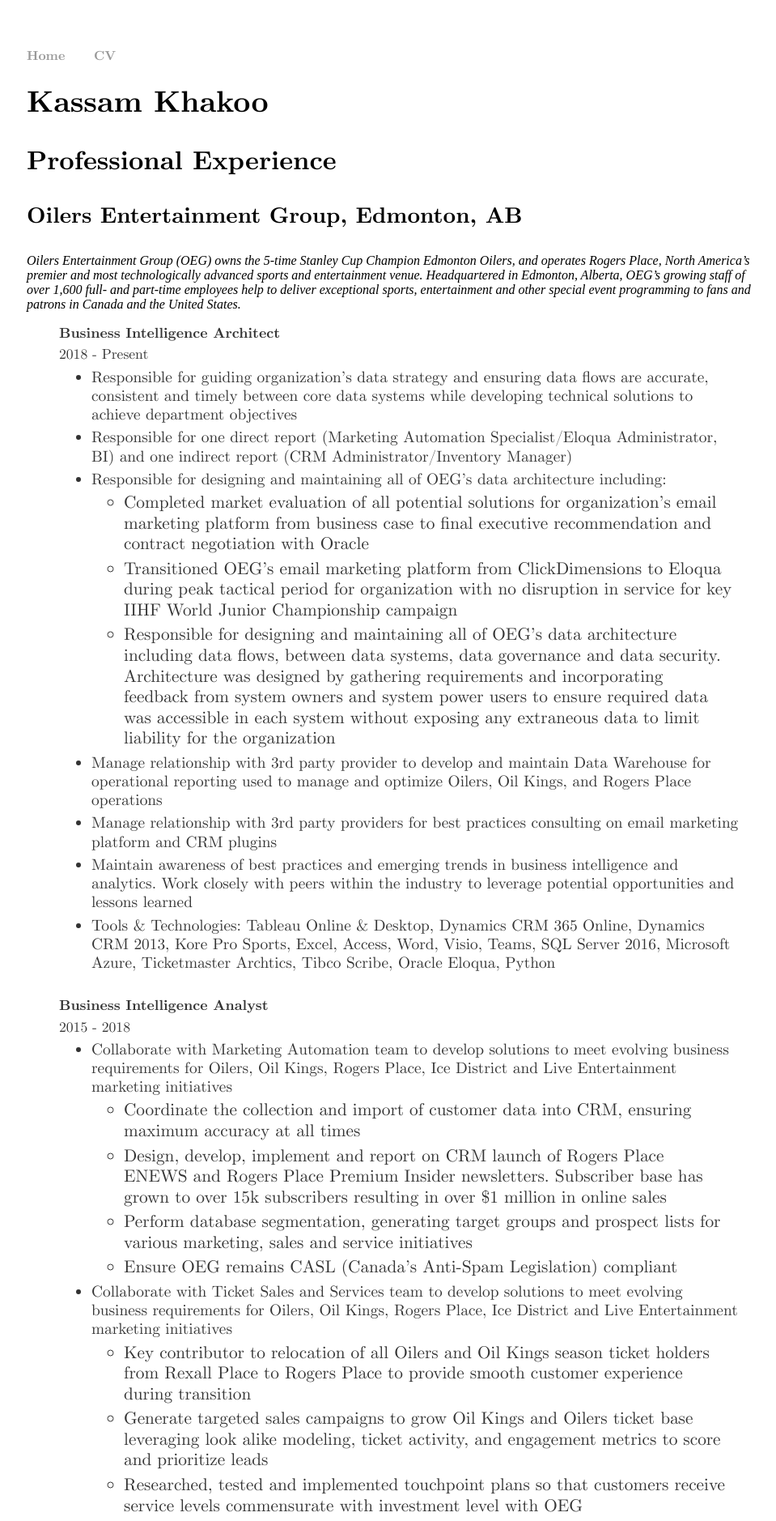
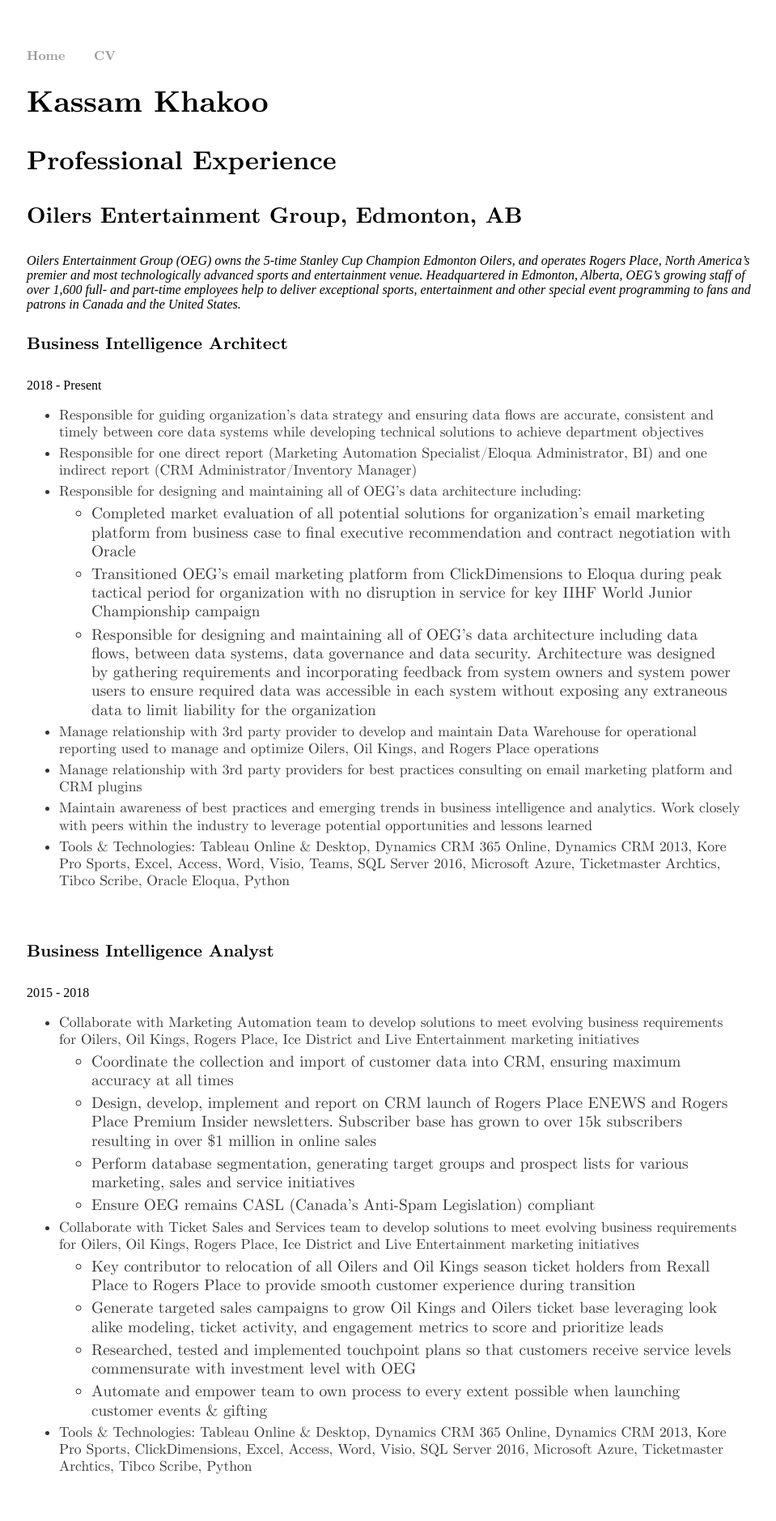
Before and after one commit to kassamkhakoo/kassamkhakoo.github.io, a Jekyll site: the page built from cv/index.html, in a window 1280 px wide. Shown: the top 1878 px of the page at 81% size, without its empty margins (159-1118 px from the left). Built offline with Jekyll 4.4.1, drawn with Linux system fonts in a browser that asks for light colours.

Commit message:
Update index.html

```diff
--- a/cv/index.html
+++ b/cv/index.html
@@ -7,8 +7,8 @@
   <h2>Professional Experience</h2>
 	<h3>Oilers Entertainment Group, Edmonton, AB</h3>
 	<em>Oilers Entertainment Group (OEG) owns the 5-time Stanley Cup Champion Edmonton Oilers, and operates Rogers Place, North America’s premier and most technologically advanced sports and entertainment venue. Headquartered in Edmonton, Alberta, OEG’s growing staff of over 1,600 full- and part-time employees help to deliver exceptional sports, entertainment and other special event programming to fans and patrons in Canada and the United States.</em>
-	<ul>
-		<li> <b>Business Intelligence Architect</b></li>
+
+		<h4> <b>Business Intelligence Architect</b></h4>
 	  	2018 - Present
     <ul style="list-style-type:disc">
 		  <li>Responsible for guiding organization’s data strategy and ensuring data flows are accurate, consistent and timely between core data systems while developing technical solutions to achieve department objectives</li>
@@ -26,7 +26,7 @@
 	    <li>Tools & Technologies:  Tableau Online & Desktop, Dynamics CRM 365 Online, Dynamics CRM 2013, Kore Pro Sports, Excel, Access, Word, Visio, Teams, SQL Server 2016, Microsoft Azure, Ticketmaster Archtics, Tibco Scribe, Oracle Eloqua, Python</li>
 	    </ul>
 	    <br>
-	    <li> <b>Business Intelligence Analyst</b></li>
+	    <h4> <b>Business Intelligence Analyst</b></h4>
 	  	2015 - 2018
     <ul style="list-style-type:disc">
 		  <li>Collaborate with Marketing Automation team to develop solutions to meet evolving business requirements for Oilers, Oil Kings, Rogers Place, Ice District and Live Entertainment marketing initiatives
@@ -48,7 +48,7 @@
 		  <li>Tools & Technologies:  Tableau Online & Desktop, Dynamics CRM 365 Online, Dynamics CRM 2013, Kore Pro Sports, ClickDimensions, Excel, Access, Word, Visio, SQL Server 2016, Microsoft Azure, Ticketmaster Archtics, Tibco Scribe, Python</li>
 	</ul>
 		<br>
-	<li> <b>Dynamics CRM Administrator, Business Intelligence</b></li>
+	<h4> <b>Dynamics CRM Administrator, Business Intelligence</b></h4>
 	  	2017 - 2018
     <ul style="list-style-type:disc">
 		<li>Administration, development, support and training for the organization’s CRM (customer relationship management) system</li>
@@ -59,7 +59,6 @@
 	    	<li>Technical lead responsible for migration from Dynamics 2013 on premise to Dynamics 365 Online implementation </li>
 	    	<li>Tools & Technologies: Dynamics 365, Microsoft Dynamics 2013, SQL Server 2016, SharePoint, Tibco Scribe</li>
 	</ul>
-	</ul> <!-- end of list for OEG -->
 <h3>Fujitsu Consulting, Edmonton, AB</h3>
 	<em>Fujitsu is the fourth largest information and communications technology (ICT) companies in the world offering a full range of technology products, solutions, and services.</em>
 	<ul>
```
